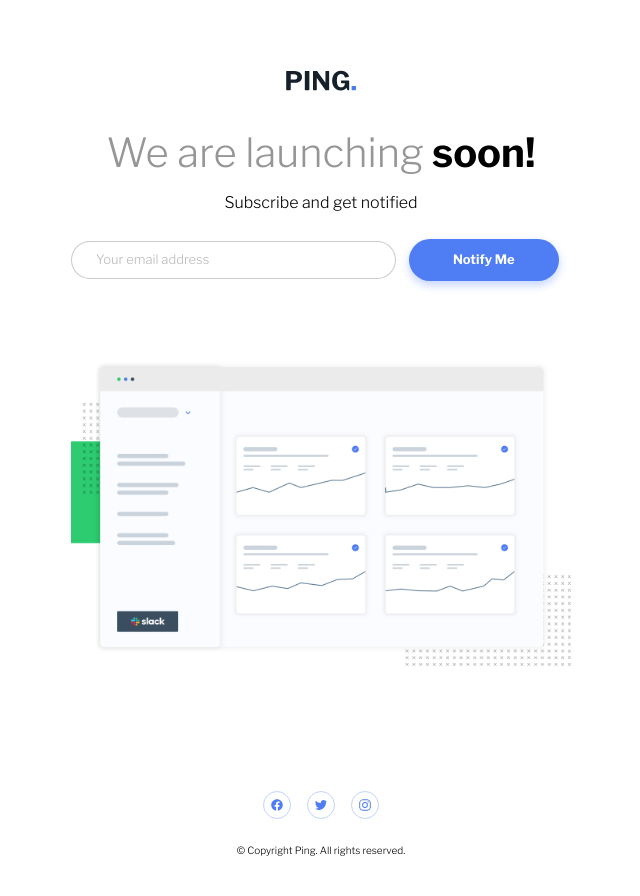
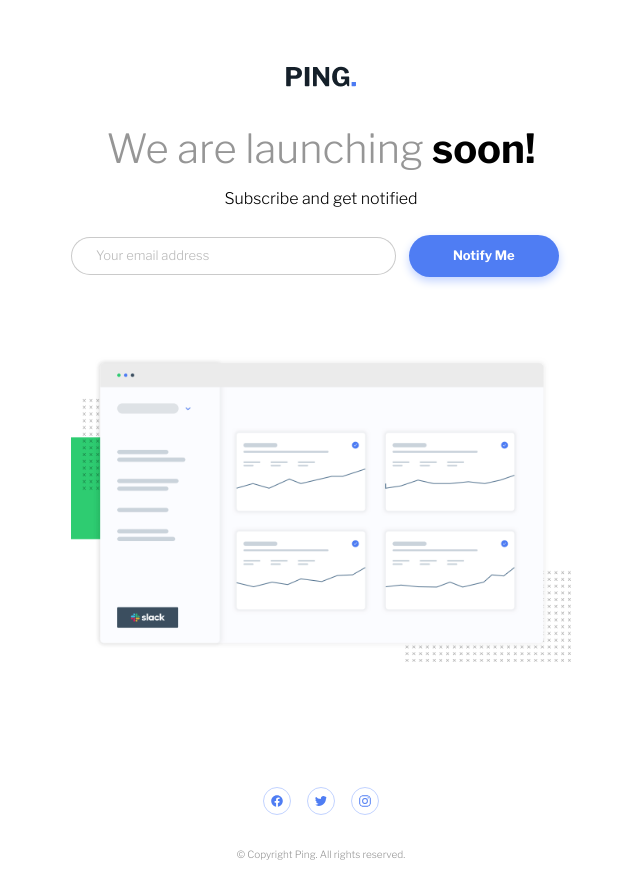
Before and after one commit to Saguneo/Ping-Email-Authorization, a plain HTML site: page index.html in a window 1280 px wide. Shown: the whole page, without its empty margins (319-959 px from the left). Drawn offline with nearby package versions, Linux system fonts and the light colour scheme.

Commit message:
Footer correction
footer styling updates

```diff
--- a/style.css
+++ b/style.css
@@ -163,7 +163,8 @@ footer {
 }
 
 footer p {
-  margin-top: 1.5rem;
+  color: hsl(0, 0%, 59%);
+  margin-top: 2rem;
 }
 
 .social-container {
```
